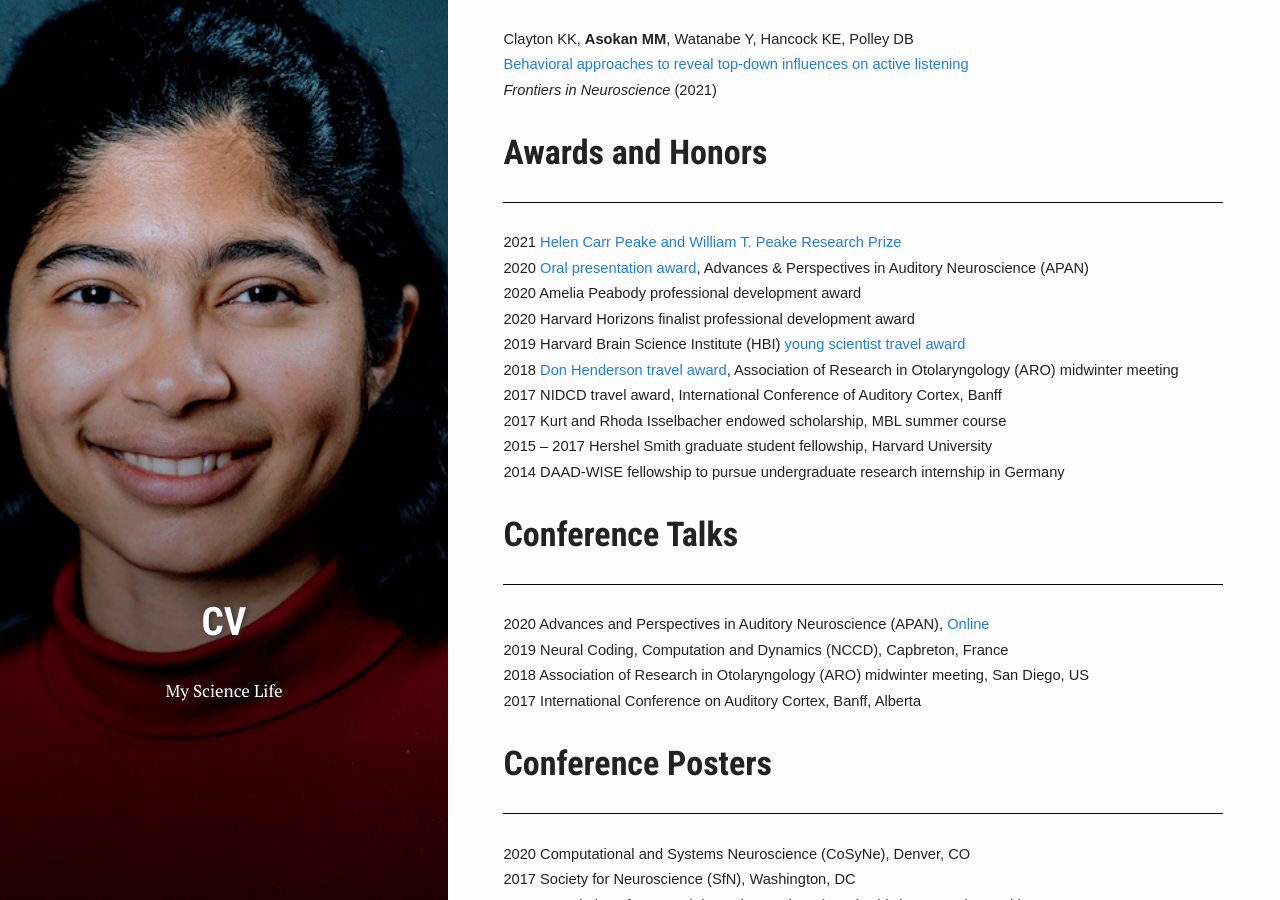
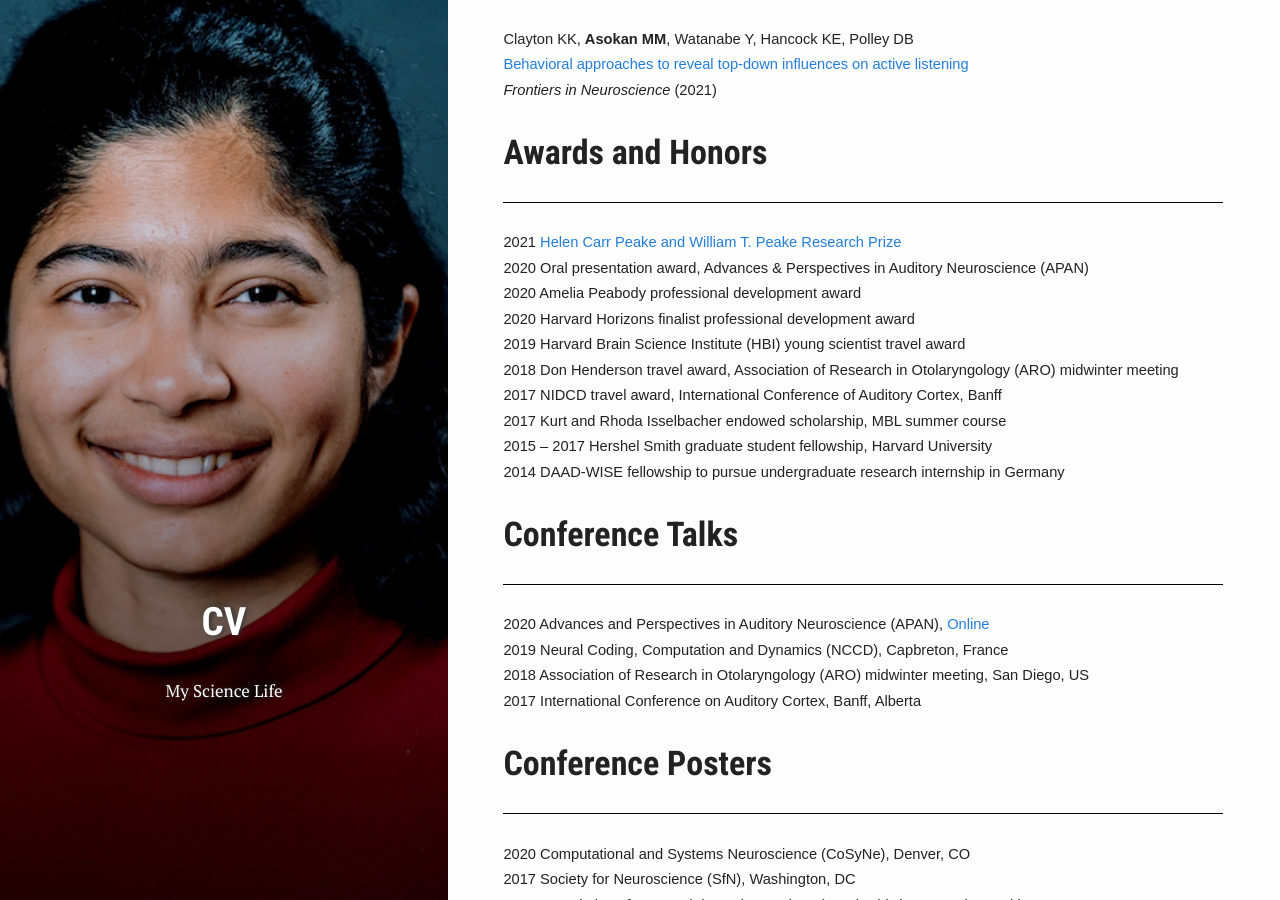
Before and after one commit to Meenakshi-Asokan/Meenakshi-Asokan.github.io, a Jekyll site: the page built from pages/2_cv.html, in a window 1280 px wide and 900 px high, scrolled down 924 px. Built offline with Jekyll 4.4.1, drawn with Linux system fonts in a browser that asks for light colours; nearby versions of some CDN libraries; some web fonts are replaced; library files that are not in the unit come from our copies.

Commit message:
Update 2_cv.html

```diff
--- a/pages/2_cv.html
+++ b/pages/2_cv.html
@@ -188,7 +188,7 @@ style='font-size:11.0pt;font-family:"Century Gothic",sans-serif'><a href="https:
 <p class=MsoNormal style='margin-top:0in;margin-right:-.5in;margin-bottom:0in;
 margin-left:1.75in;margin-bottom:.0001pt;text-indent:-1.75in'><span
 style='font-size:11.0pt;font-family:"Century Gothic",sans-serif'>2020             </span><span
-style='font-size:11.0pt;font-family:"Century Gothic",sans-serif'><a href="https://www.med.upenn.edu/apan/previous-keynote-speakers-young-investigator-spotlight-presentation-awards.html">Oral presentation award</a>, Advances & Perspectives in Auditory Neuroscience (APAN)</span></p>
+style='font-size:11.0pt;font-family:"Century Gothic",sans-serif'>Oral presentation award, Advances & Perspectives in Auditory Neuroscience (APAN)</span></p>
 
 <p class=MsoNormal style='margin-top:0in;margin-right:-.5in;margin-bottom:0in;
 margin-left:1.75in;margin-bottom:.0001pt;text-indent:-1.75in'><span
@@ -203,13 +203,12 @@ style='font-size:11.0pt;font-family:"Century Gothic",sans-serif'>Harvard Horizon
 <p class=MsoNormal style='margin-top:0in;margin-right:-.5in;margin-bottom:0in;
 margin-left:1.75in;margin-bottom:.0001pt;text-indent:-1.75in'><span
 style='font-size:11.0pt;font-family:"Century Gothic",sans-serif'>2019             </span><span
-style='font-size:11.0pt;font-family:"Century Gothic",sans-serif'>Harvard Brain Science Institute (HBI)
-  <a href="http://brain.harvard.edu/hbi_news/announcing-the-summer-2019-hbi-young-scientist-travel-awardees/">young scientist travel award</a></span></p>
+style='font-size:11.0pt;font-family:"Century Gothic",sans-serif'>Harvard Brain Science Institute (HBI) young scientist travel award</span></p>
 
 <p class=MsoNormal style='margin-top:0in;margin-right:-.5in;margin-bottom:0in;
 margin-left:1.75in;margin-bottom:.0001pt;text-indent:-1.75in'><span
 style='font-size:11.0pt;font-family:"Century Gothic",sans-serif'>2018             </span><span
-style='font-size:11.0pt;font-family:"Century Gothic",sans-serif'><a href="https://aro.org/awards/travel-awards/">Don Henderson travel award</a>,
+style='font-size:11.0pt;font-family:"Century Gothic",sans-serif'>Don Henderson travel award,
   Association of Research in Otolaryngology (ARO) midwinter meeting</span></p>
 
 <p class=MsoNormal style='margin-top:0in;margin-right:-.5in;margin-bottom:0in;
```
